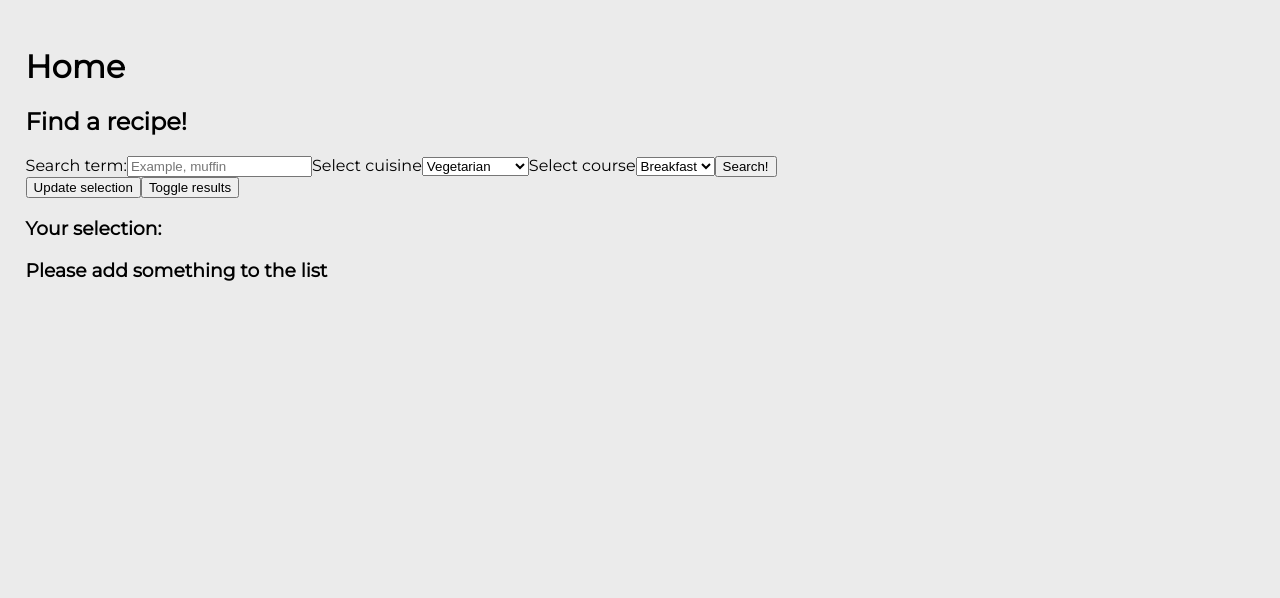
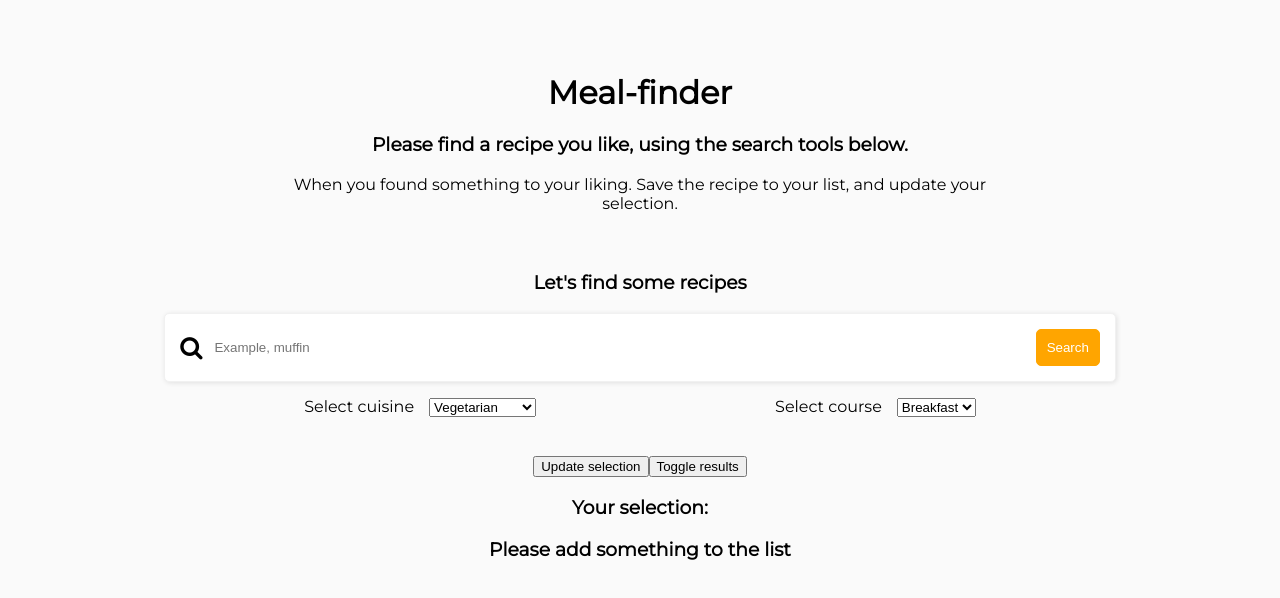
Before and after one commit to SanderKoopmans/meal-planner, a React (Create React App) app in the folder client/: page / in a window 1280 px wide. Shown: the top 598 px of the page. Built offline with nearby package versions, Linux system fonts and the light colour scheme.

Commit message:
styling continued

```diff
--- a/client/public/index.html
+++ b/client/public/index.html
@@ -11,6 +11,7 @@
     />
     <link rel="apple-touch-icon" href="%PUBLIC_URL%/logo192.png" />
     <link href="https://fonts.googleapis.com/css2?family=Montserrat:wght@300;400&display=swap" rel="stylesheet">
+    <link href="https://stackpath.bootstrapcdn.com/font-awesome/4.7.0/css/font-awesome.min.css" rel="stylesheet">
     <!--
       manifest.json provides metadata used when your web app is installed on a
       user's mobile device or desktop. See https://developers.google.com/web/fundamentals/web-app-manifest/
--- a/client/src/App/App.css
+++ b/client/src/App/App.css
@@ -1,7 +1,9 @@
 body {
-  background: rgb(235, 235, 235);
+  background: rgb(250, 250, 250);
   font-family: 'Montserrat', sans-serif;
-  padding: 2%;
+  padding: 2% 0;
+  height: 100vh;
+  width: 100%;
 }
 
 .App {
--- a/client/src/App/App.jsx
+++ b/client/src/App/App.jsx
@@ -5,7 +5,7 @@ import './App.css';
 class App extends Component {
   render() {
     const App = () => (
-      <div className="home">
+      <div className="App">
         <Home />
       </div>
       )
--- a/client/src/App/components/Card.jsx
+++ b/client/src/App/components/Card.jsx
@@ -19,7 +19,6 @@ const saveToArray = (data) => {
 
 const Card = props => {
   const { label, image, desc } = props;
-  // console.log('props ', props);
   return (
     <div className="Card">
       <h3>{label}</h3>
--- a/client/src/App/components/Home.css
+++ b/client/src/App/components/Home.css
@@ -1,6 +1,11 @@
 .searchContainer {
   display: flex;
   flex-wrap: wrap;
+}
+
+.intro {
+  width: 60%;
+  margin: 0 auto;
 }
 
 .list {
--- a/client/src/App/components/Home.jsx
+++ b/client/src/App/components/Home.jsx
@@ -44,7 +44,11 @@ class Home extends Component {
     const { showSearchResult } = this.state;
     return (
       <div className="Home">
-        <h1>Home</h1>
+        <h1>Meal-finder</h1>
+        <div className="intro">
+          <h3>Please find a recipe you like, using the search tools below.</h3>
+          <p>When you found something to your liking. Save the recipe to your list, and update your selection.</p>
+        </div>
         <SearchForm sendToParent={this.getFromSearchForm.bind(this)}/>
         <button onClick={getStoredItems}>Update selection</button>
 
--- /dev/null
+++ b/client/src/App/components/SearchForm.css
@@ -0,0 +1,65 @@
+.SearchForm {
+  margin: 2%;
+  padding: 15px;
+}
+
+.home-search {
+  padding: 15px;
+  border: 1px solid #f1f1f1;
+  background: white;
+  border-radius: 5px;
+  display: flex;
+  flex-wrap: wrap;
+  flex-direction: row;
+  width: 80%;
+  margin: 15px auto;
+  box-shadow: 1px 1px 5px rgba(10, 10, 10, 0.1);
+}
+
+.home-search label {
+  display: flex;
+  flex-direction: row;
+  width: 100%;
+}
+
+.fa {
+  display: flex;
+  align-content: center;
+  margin: auto 10px auto 0;
+  font-size: 1.5em;
+}
+
+#search {
+  display: flex;
+  flex-direction: row;
+  border: none;
+  width: 90%;
+}
+
+#search-submit {
+  display: flex;
+  flex-direction: row;
+  margin: 0 0 0 auto;
+  background: orange;
+  color: #fff;
+  padding: 10px;
+  border: 1px solid orange;
+  border-radius: 5px;
+  cursor: pointer;
+}
+
+#search-submit:hover {
+background: grey;
+border: 1px solid grey;
+transition: .3s;
+}
+
+.option-search {
+  display: flex;
+  justify-content: space-evenly;
+}
+
+.option-search select {
+  margin: 0 0 0 15px;
+  cursor: pointer;
+}
--- a/client/src/App/components/SearchForm.jsx
+++ b/client/src/App/components/SearchForm.jsx
@@ -1,5 +1,6 @@
 import React, { Component } from 'react';
 import axios from 'axios';
+import './SearchForm.css';
 
 class SearchForm extends Component {
   constructor(props) {
@@ -28,18 +29,23 @@ class SearchForm extends Component {
     const { search } = this.state;
     return (
       <div className="SearchForm">
-        <h2>Find a recipe!</h2>
+        <h3>Let's find some recipes</h3>
         <form onSubmit={this.onSubmit}>
+          <div className="home-search">
           <label>
-            Search term:
+            <i className="fa fa-search searchIcon"></i>
             <input
+              id="search"
               type='text'
               name='search'
               placeholder='Example, muffin'
               value={search}
               onChange={this.onChange}
               />
+              <button id="search-submit" type='submit'>Search</button>
           </label>
+          </div>
+          <div className="option-search">
             <label>
               Select cuisine
               <select value={this.state.value} onChange={this.onChange}>
@@ -56,7 +62,7 @@ class SearchForm extends Component {
                 <option value='dinner'>Dinner</option>
               </select>
             </label>
-          <button type='submit'>Search!</button>
+          </div>
         </form>
       </div>
     )
```
Also changed, not shown: client/src/App/components/SearchResults.jsx (+1 -7 lines), client/src/App/components/SearchResults.css (added), 18 other files (tests, documents, lock files or other folders). Lines whose indentation alone changed are shown as unchanged.
